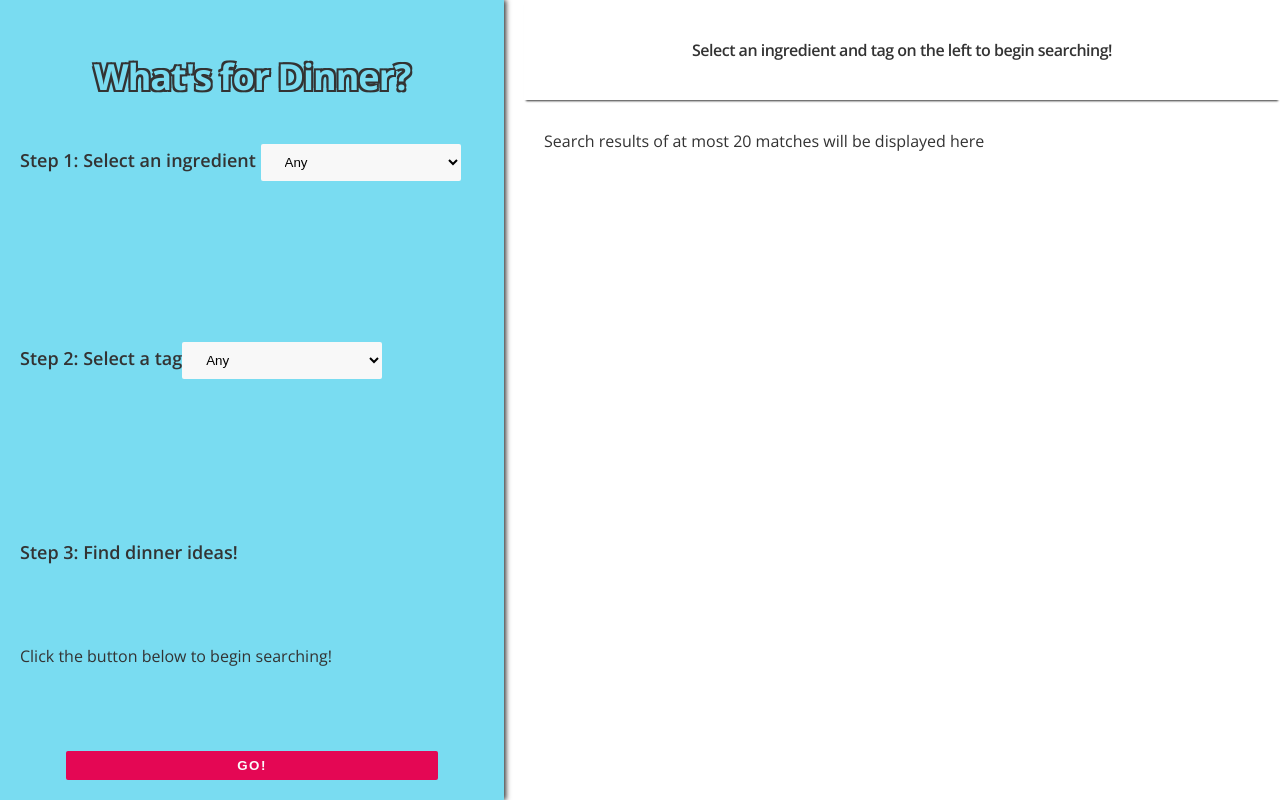
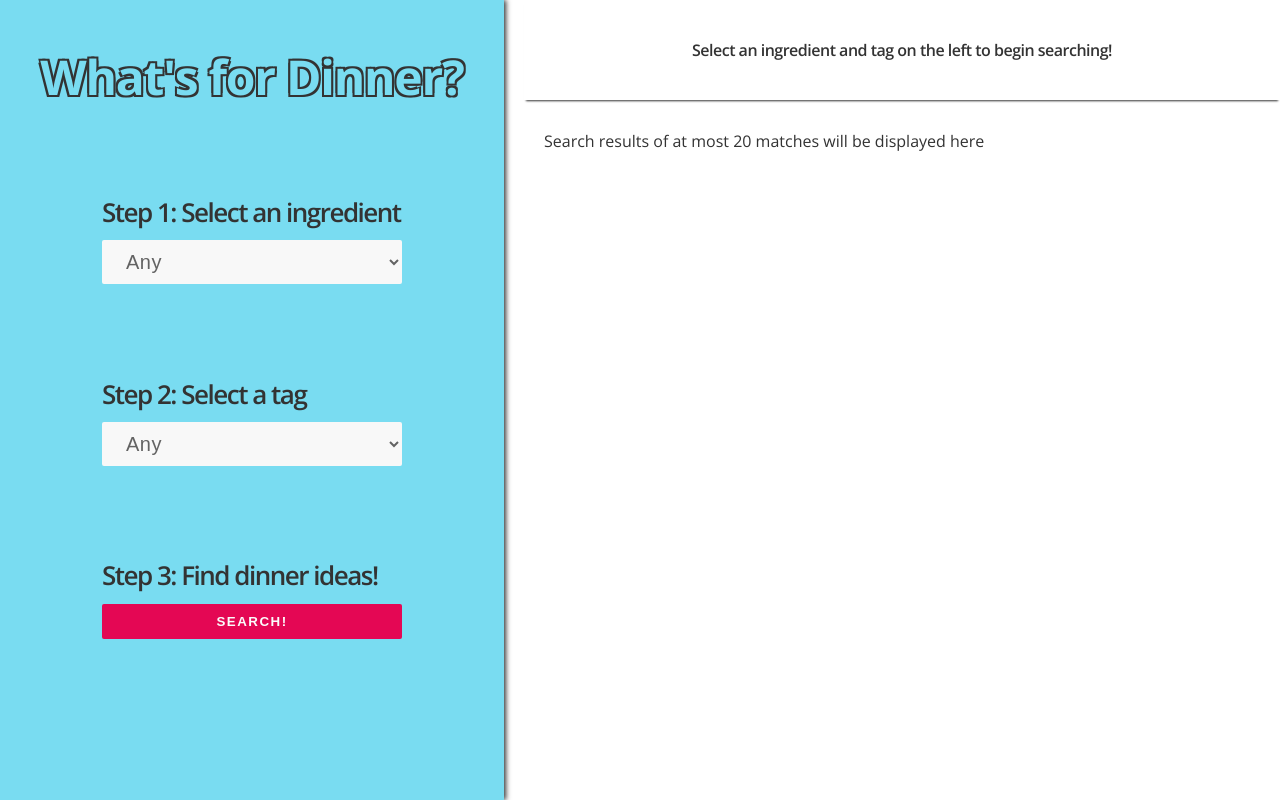
Before and after one commit to flcsn/whats-for-dinner, a React (Create React App) app: page / in a window 1280 px wide. Built offline with nearby package versions, Linux system fonts and the light colour scheme.

Commit message:
centered user input form elements

```diff
--- a/src/components/UserInputForm.js
+++ b/src/components/UserInputForm.js
@@ -21,8 +21,8 @@ const UserInputForm = ({ setRecipes, setIngredient, setTag, setDisplayStatusHead
 
   return (
     <form className='user-input-form' onSubmit={handleSubmit}>
-      <div className='step-1-container'>
-        <label className='step-label'>Step 1: Select an ingredient </label>
+      <div className='step-container'>
+        <p className='step-label'>Step 1: Select an ingredient </p>
         <select className='select-ingredient'
           defaultValue='Any'
           name='ingredient'
@@ -33,8 +33,8 @@ const UserInputForm = ({ setRecipes, setIngredient, setTag, setDisplayStatusHead
           <option>Vegetable</option>
         </select>
       </div>
-      <div className='step-2-container'>
-        <label className='step-label'>Step 2: Select a tag</label>
+      <div className='step-container'>
+        <p className='step-label'>Step 2: Select a tag</p>
         <select className='select-tag'
           defaultValue='Any'
           name='tag'
@@ -45,11 +45,10 @@ const UserInputForm = ({ setRecipes, setIngredient, setTag, setDisplayStatusHead
           <option>Lactose-free</option>
         </select>
       </div>
-      <div className='step-3-container'>
-        <label className='step-label'>Step 3: Find dinner ideas!</label>
-        <p>Click the button below to begin searching!</p>
+      <div className='step-container'>
+        <p className='step-label'>Step 3: Find dinner ideas!</p>
         <div className='btn-container'>
-          <button className='submit-btn' type='submit'>Go!</button>
+          <button className='submit-btn' type='submit'>Search!</button>
         </div>
       </div>
     </form>
--- a/src/index.css
+++ b/src/index.css
@@ -88,8 +88,8 @@ ul {
 }
 
 .app-title {
-  font-size: 36px;
-  letter-spacing: -1px;
+  font-size: 48px;
+  letter-spacing: -1.25px;
   text-shadow:
   -2px -2px 0 var(--color-black),
   2px -2px 0 var(--color-black),
@@ -105,20 +105,30 @@ ul {
   display: grid;
   grid-template-columns: auto;
   grid-template-rows: repeat(3, fr);
+  justify-items: center;
   min-height: 100%;
+  padding: 50px
+}
+
+.step-container > * {
+  margin-bottom: 10px;
 }
 
 .step-label {
-  font-size: 18px;
+  font-size: 26px;
   font-weight: 600;
+  letter-spacing: -1.5px;
 }
 
 .select-tag, .select-ingredient {
   border: none;
   border-radius: 2px;
   padding: 10px 20px;
-  width: 200px;
+  width: 300px;
   background-color: #f8f8f8;
+  font-size: 20px;
+  color:rgba(0, 0, 0, 0.6);
+  letter-spacing: 0.5px;
 }
 
 .select-tag:focus, .select-ingredient:focus {
@@ -126,22 +136,15 @@ ul {
   background-color: #f0f0f0;
 }
 
-.step-3-container {
-  display: grid;
-  grid-template-columns: auto;
-  grid-template-rows: 1fr 1fr;
-}
-
 .btn-container {
-  width: 80%;
-  margin: 0 auto;
+  width: 300px;
   align-self: end;
 }
 
 .submit-btn {
   width: 100%;
   border-radius: 2px;
-  padding: 7px 14px;
+  padding: 10px 20px;
   color: var(--color-white);
   font-weight: 600;
   text-transform: uppercase;
```
